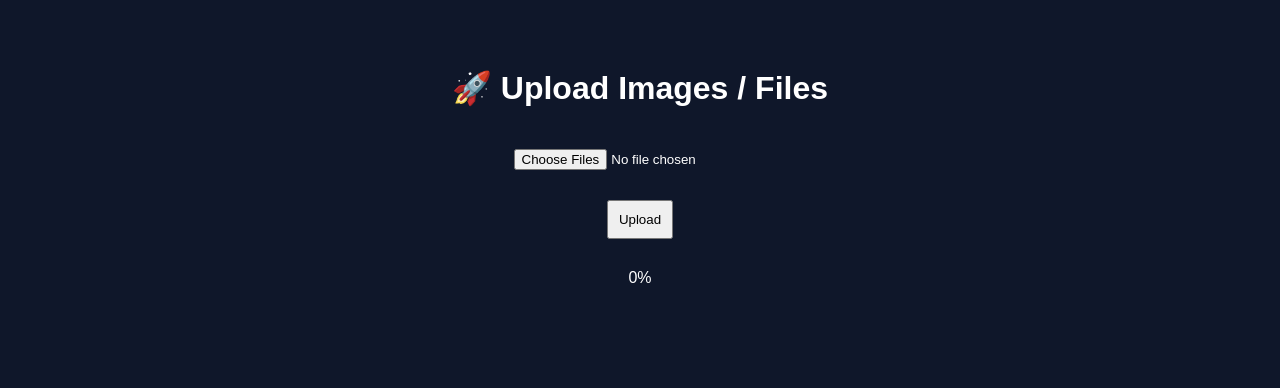
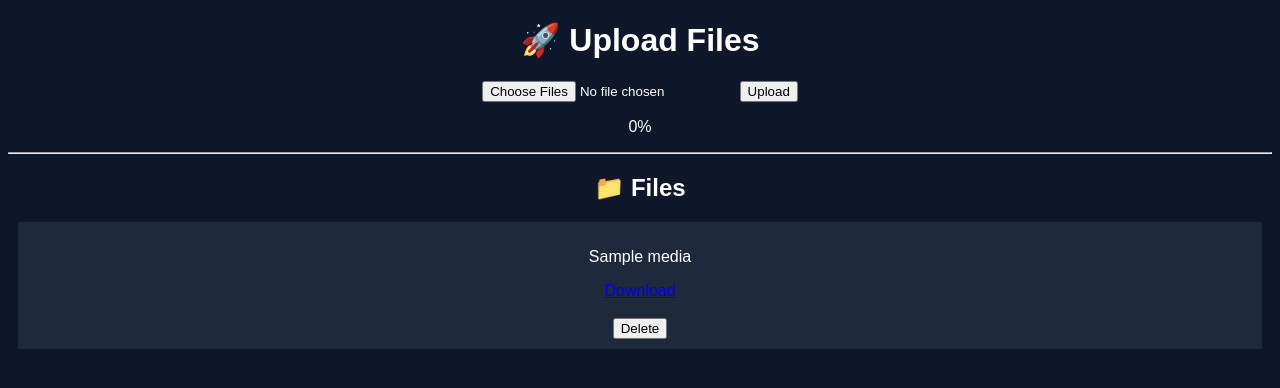
Before and after one commit to falinirianastephan24/cloudinary_mandefa_mijery, a Flask app: page / in a window 1280 px wide. Shown: the top 388 px of the page. Run offline with Flask 3, Linux system fonts and the light colour scheme; tables that the repository leaves empty hold one stand-in row (values such as "Sample post"); a database or web service that is not in the repository returns one stand-in record (values such as "Sample title"); some libraries are stand-ins or nearby versions.

Commit message:
site voatra

```diff
--- a/app.py
+++ b/app.py
@@ -1,7 +1,3 @@
-# =========================
-# APP FLASK FINAL (RENDER + POSTGRESQL OK)
-# =========================
-
 from flask import Flask, render_template, request, jsonify
 import psycopg2
 import os
@@ -9,7 +5,7 @@ import os
 app = Flask(__name__)
 
 # =========================
-# 🔗 CONNECTION POSTGRESQL (AVY AMIN'NY ENV)
+# DB CONNECTION
 # =========================
 def get_db_connection():
     try:
@@ -18,97 +14,82 @@ def get_db_connection():
             sslmode="require"
         )
     except Exception as e:
-        print("❌ ERREUR DB:", e)
+        print("DB ERROR:", e)
         return None
 
 # =========================
-# 🏠 PAGE PRINCIPALE
+# HOME
 # =========================
 @app.route("/")
 def index():
     conn = get_db_connection()
 
-    # ❗ Raha tsy connect DB
     if conn is None:
-        return "⚠️ TSY MI-CONNECT NY DATABASE (jereo Render → Environment)"
+        return "DB TSY CONNECT"
 
-    try:
-        cursor = conn.cursor()
+    cursor = conn.cursor()
 
-        # 🗃️ CREATE TABLE RAHA TSY MISY
-        cursor.execute("""
-            CREATE TABLE IF NOT EXISTS media (
-                id SERIAL PRIMARY KEY,
-                nom TEXT,
-                url TEXT,
-                type TEXT
-            )
-        """)
+    cursor.execute("""
+        CREATE TABLE IF NOT EXISTS media (
+            id SERIAL PRIMARY KEY,
+            nom TEXT,
+            url TEXT,
+            type TEXT
+        )
+    """)
 
-        # 📥 Maka data
-        cursor.execute("SELECT * FROM media ORDER BY id DESC")
-        medias = cursor.fetchall()
+    cursor.execute("SELECT * FROM media ORDER BY id DESC")
+    medias = cursor.fetchall()
 
-        conn.commit()
-        conn.close()
+    conn.commit()
+    conn.close()
 
-        return render_template("index.html", medias=medias)
-
-    except Exception as e:
-        return f"❌ ERREUR DATABASE: {e}"
+    return render_template("index.html", medias=medias)
 
 # =========================
-# 💾 SAVE DATA (AVY AMIN'NY JS)
+# SAVE
 # =========================
 @app.route("/save", methods=["POST"])
 def save():
     conn = get_db_connection()
 
     if conn is None:
-        return jsonify({"error": "DB TSY CONNECT"})
+        return jsonify({"error": "DB ERROR"})
 
-    try:
-        data = request.get_json()
-        cursor = conn.cursor()
+    data = request.get_json()
+    cursor = conn.cursor()
 
-        cursor.execute(
-            "INSERT INTO media (nom, url, type) VALUES (%s, %s, %s)",
-            (data["nom"], data["url"], data["type"])
-        )
+    cursor.execute(
+        "INSERT INTO media (nom, url, type) VALUES (%s, %s, %s)",
+        (data["nom"], data["url"], data["type"])
+    )
 
-        conn.commit()
-        conn.close()
+    conn.commit()
+    conn.close()
 
-        return jsonify({"status": "ok"})
-
-    except Exception as e:
-        return jsonify({"error": str(e)})
+    return jsonify({"status": "ok"})
 
 # =========================
-# ❌ DELETE
+# DELETE
 # =========================
 @app.route("/delete/<int:id>")
 def delete(id):
     conn = get_db_connection()
 
     if conn is None:
-        return jsonify({"error": "DB TSY CONNECT"})
+        return jsonify({"error": "DB ERROR"})
 
-    try:
-        cursor = conn.cursor()
+    cursor = conn.cursor()
 
-        cursor.execute("DELETE FROM media WHERE id=%s", (id,))
+    cursor.execute("DELETE FROM media WHERE id=%s", (id,))
 
-        conn.commit()
-        conn.close()
+    conn.commit()
+    conn.close()
 
-        return jsonify({"status": "deleted"})
-
-    except Exception as e:
-        return jsonify({"error": str(e)})
+    return jsonify({"status": "deleted"})
 
 # =========================
-# 🚀 LOCAL ONLY
+# RUN LOCAL
 # =========================
 if __name__ == "__main__":
     app.run(host="0.0.0.0", port=10000)
--- a/templates/index.html
+++ b/templates/index.html
@@ -1,7 +1,6 @@
 <!DOCTYPE html>
-<html lang="en">
+<html>
 <head>
-    <meta charset="UTF-8">
     <title>Cloudinary Upload Pro</title>
 
     <style>
@@ -10,52 +9,68 @@
             background: #0f172a;
             color: white;
             text-align: center;
-            padding: 40px;
         }
 
-        form {
-            margin-bottom: 20px;
+        .card {
+            background: #1e293b;
+            padding: 10px;
+            margin: 10px;
         }
 
-        input, button {
-            padding: 10px;
-            margin: 10px;
+        img, video {
+            max-width: 200px;
         }
 
         #progress {
             width: 100%;
             background: #1e293b;
-            border-radius: 10px;
-            overflow: hidden;
             display: none;
         }
 
         #bar {
             height: 20px;
             width: 0%;
-            background: #22c55e;
-        }
-
-        #percentText {
-            display: block;
-            margin-top: 10px;
+            background: green;
         }
     </style>
 </head>
+
 <body>
 
-    <h1>🚀 Upload Images / Files</h1>
+<h1>🚀 Upload Files</h1>
 
 <form id="uploadForm">
     <input type="file" id="fileInput" multiple required>
-        <br>
     <button type="submit">Upload</button>
 </form>
 
 <div id="progress">
     <div id="bar"></div>
 </div>
-    <span id="percentText">0%</span>
+<p id="percentText">0%</p>
+
+<hr>
+
+<h2>📁 Files</h2>
+
+<div>
+    {% for m in medias %}
+        <div class="card">
+            <p>{{ m[1] }}</p>
+
+            {% if m[3] == "image" %}
+                <img src="{{ m[2] }}">
+            {% elif m[3] == "video" %}
+                <video src="{{ m[2] }}" controls></video>
+            {% else %}
+                <a href="{{ m[2] }}" target="_blank">Download</a>
+            {% endif %}
+
+            <br><br>
+            <button onclick="deleteFile({{ m[0] }})">Delete</button>
+        </div>
+    {% endfor %}
+</div>
 
 <script>
 document.addEventListener("DOMContentLoaded", function() {
@@ -66,17 +81,11 @@
     const bar = document.getElementById("bar");
     const text = document.getElementById("percentText");
 
-        if (!form) return;
-
     form.addEventListener("submit", function(e) {
         e.preventDefault();
 
         const files = fileInput.files;
-
-            if (!files.length) {
-                alert("Misafidiana fichier aloha");
-                return;
-            }
+        if (!files.length) return;
 
         progress.style.display = "block";
 
@@ -87,9 +96,8 @@
 
         for (let file of files) {
 
-                // LIMIT 50MB
             if (file.size > 50 * 1024 * 1024) {
-                    alert(file.name + " lehibe loatra (max 50MB)");
+                alert("File lehibe loatra");
                 continue;
             }
 
@@ -99,9 +107,8 @@
 
             let xhr = new XMLHttpRequest();
 
-                xhr.open("POST", "https://api.cloudinary.com/v1_1/dr0hbtyqz/auto/upload", true);
+            xhr.open("POST", "https://api.cloudinary.com/v1_1/dr0hbtyqz/auto/upload");
 
-                // PROGRESS
             xhr.upload.onprogress = function(e) {
                 if (e.lengthComputable) {
                     let percent = Math.round(((uploaded + e.loaded) / totalSize) * 100);
@@ -111,19 +118,11 @@
             };
 
             xhr.onload = async function() {
-                    if (xhr.status !== 200) {
-                        alert("Erreur upload Cloudinary");
-                        return;
-                    }
-
                 let data = JSON.parse(xhr.responseText);
 
-                    // mandefa any backend
                 await fetch("/save", {
                     method: "POST",
-                        headers: {
-                            "Content-Type": "application/json"
-                        },
+                    headers: {"Content-Type": "application/json"},
                     body: JSON.stringify({
                         nom: file.name,
                         url: data.secure_url,
@@ -134,21 +133,19 @@
                 uploaded += file.size;
 
                 if (uploaded >= totalSize) {
-                        setTimeout(() => {
-                            alert("Upload vita 🎉");
-                            location.reload();
-                        }, 500);
+                    setTimeout(() => location.reload(), 500);
                 }
-                };
-
-                xhr.onerror = function() {
-                    alert("Erreur réseau");
             };
 
             xhr.send(formData);
         }
     });
 });
+
+function deleteFile(id) {
+    fetch("/delete/" + id)
+        .then(() => location.reload());
+}
 </script>
 
 </body>
```
Lines whose indentation alone changed are shown as unchanged.
